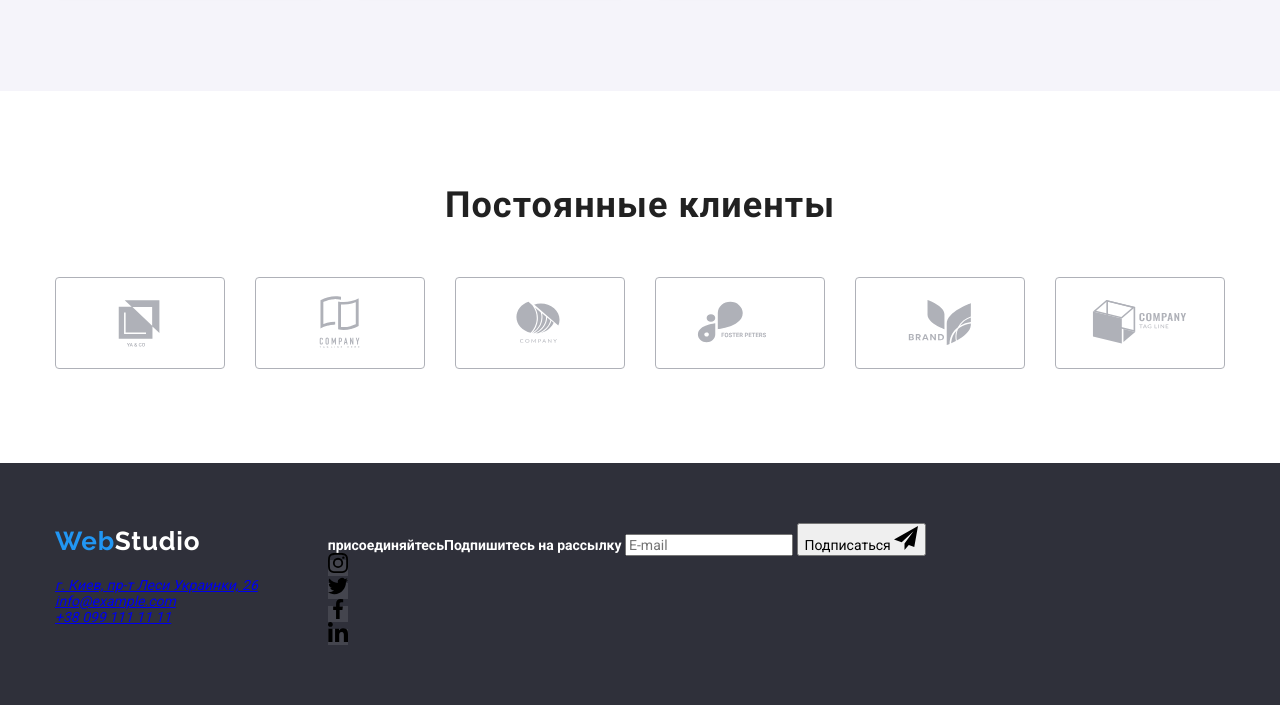
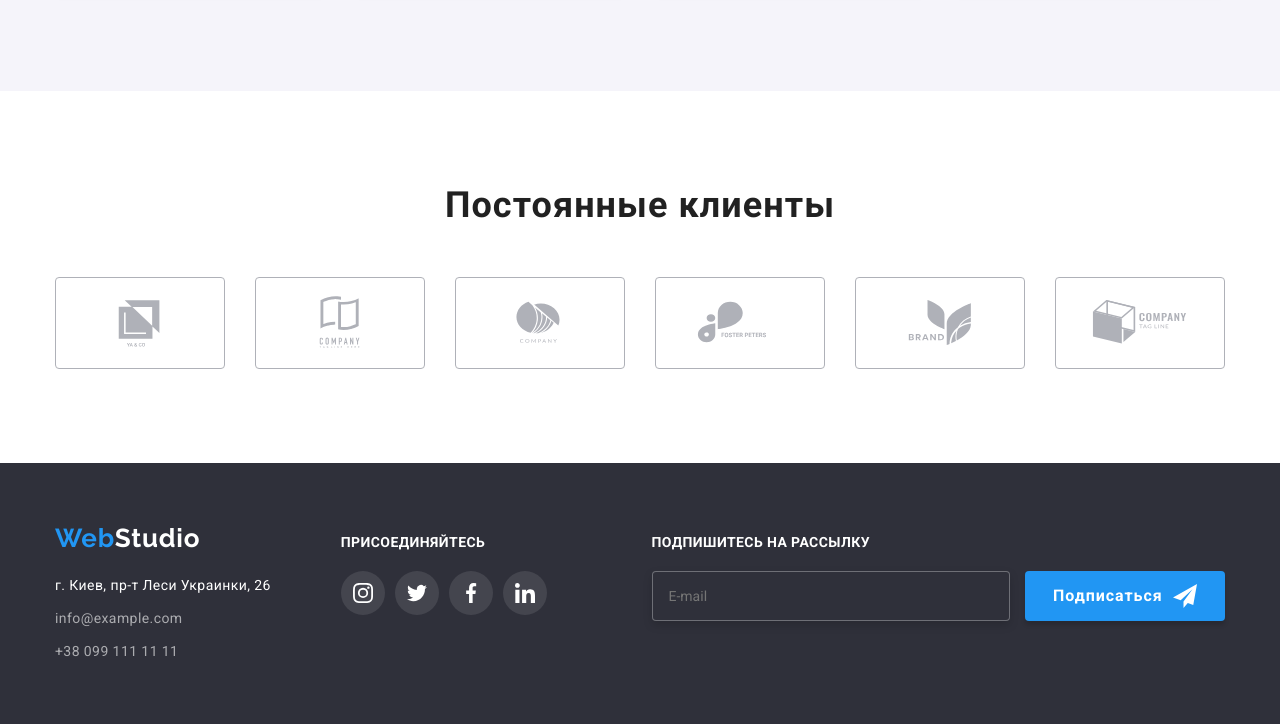
Before and after one commit to Yauheni2021/goit-markup-hw-07, a plain HTML site: page index.html in a window 1280 px wide. Shown: the part 2215-2939 px from the top of the page. Drawn offline with nearby package versions, Linux system fonts and the light colour scheme.

Commit message:
Add index BEM

```diff
--- a/index.html
+++ b/index.html
@@ -61,7 +61,7 @@
     <!--Герой-->
     <section class="section hero">
         <div class="container hero">
-        <h1 class="hero-title">Эффективные решения для вашего бизнеса</h1>
+        <h1 class="hero-section__title">Эффективные решения для вашего бизнеса</h1>
         </div>
         <button type="button" class="hero-button" data-modal-open>Заказать услугу</button>
     </section>
@@ -353,64 +353,65 @@
     <footer class="footer-section">
         <div class="container footer">
             <div class="address-container">
-        <a href="/" class="links footer-section__logo">Web<span class="footer-section__logoheader--accent">Studio</span></a>
+        <a href="/" class="footer-section__logo">Web<span class="footer-section__logoheader--accent">Studio</span></a>
         <address>
-            <ul class="section-list">
-                <li class="footer-item">
-                    <a href="https://goo.gl/maps/anP9cVmsHsZmDmLo8" target="_blank" rel="noopener noreferrer" class="footer-link" >
-                        <span class="footer-link current">г. Киев, пр-т Леси Украинки, 26</span></a>
+            <ul class="footer-section__list">
+                <li class="footer-section__item">
+                    <a href="https://goo.gl/maps/anP9cVmsHsZmDmLo8" target="_blank" rel="noopener noreferrer" class="footer-section__link" >
+                        <span class="footer-section__link--current">г. Киев, пр-т Леси Украинки, 26</span></a>
                 </li>
-                <li class="footer-item">
-                    <a href="mailto:info@example.com" class="footer-link">info@example.com</a>
+                <li class="footer-section__item">
+                    <a href="mailto:info@example.com" class="footer-section__link">info@example.com</a>
                 </li>
-                <li class="footer-item">
-                    <a href="tel:+380991111111" class="footer-link">+38 099 111 11 11</a>
+                <li class="footer-section__item">
+                    <a href="tel:+380991111111" class="footer-section__link">+38 099 111 11 11</a>
                 </li>
             </ul>
         </address>
         </div>
-        <div class="footer-thumb">
-            <strong class="footer-text">присоединяйтесь</strong>
-            <ul class="social-list footer">
-                <li class="socials-item">
-                    <a href="https://www.instagram.com" class="socials-link footer">
-                        <svg class="social-icon" width="20" height="20">
+        <div class="footer-social__thumb">
+            <strong class="footer-social__text">присоединяйтесь</strong>
+            <ul class="footer-social__list">
+                <li class="footer-socials__item">
+                    <a href="https://www.instagram.com" class="footer-socials__link team-social__link">
+                        <svg class="footer-social__icon" width="20" height="20">
                             <use href="./images/sprite.svg#instagram"></use>
                         </svg>
                     </a>
                 </li>
-                <li class="socials-item">
-                    <a href="https://twitter.com" class="socials-link footer">
-                        <svg class="social-icon" width="20" height="20">
+                <li class="footer-socials__item">
+                    <a href="https://twitter.com" class="footer-socials__link team-social__link">
+                        <svg class="footer-social__icon" width="20" height="20">
                             <use href="./images/sprite.svg#twitter"></use>
                         </svg>
                     </a>
                 </li>
-                <li class="socials-item">
-                    <a href="https://www.facebook.com" class="socials-link footer">
-                        <svg class="social-icon" width="20" height="20">
+                <li class="footer-socials__item">
+                    <a href="https://www.facebook.com" class="footer-socials__link team-social__link">
+                        <svg class="footer-social__icon" width="20" height="20">
                             <use href="./images/sprite.svg#facebook"></use>
                         </svg>
                     </a>
                 </li>
-                <li class="socials-item">
-                    <a href="https://www.linkedin.com" class="socials-link footer">
-                        <svg class="social-icon" width="20" height="20">
+                <li class="footer-socials__item">
+                    <a href="https://www.linkedin.com" class="footer-socials__link team-social__link">
+                        <svg class="footer-social__icon" width="20" height="20">
                             <use href="./images/sprite.svg#linkedin"></use>
                         </svg>
                     </a>
                 </li>
             </ul>
         </div>
+        <!--Форма подвала-->
         <div class="footer-form">
             <form autocomplete="off">
-                <strong class="footer-text">Подпишитесь на рассылку</strong>
+                <strong class="footer-form__text">Подпишитесь на рассылку</strong>
                 <label>
 
-                    <input class="footer-input" type="email" name="email" placeholder="E-mail">
+                    <input class="footer-form__input" type="email" name="email" placeholder="E-mail">
                 </label>
-                <button type="submit" class="footer-button">Подписаться
-                    <svg class="icon-send" width="24" height="24">
+                <button type="submit" class="footer-form__button">Подписаться
+                    <svg class="footer-form__icon--send" width="24" height="24">
                         <use href="./images/sprite.svg#icon-send"></use>
                     </svg>
                 </button>
```
